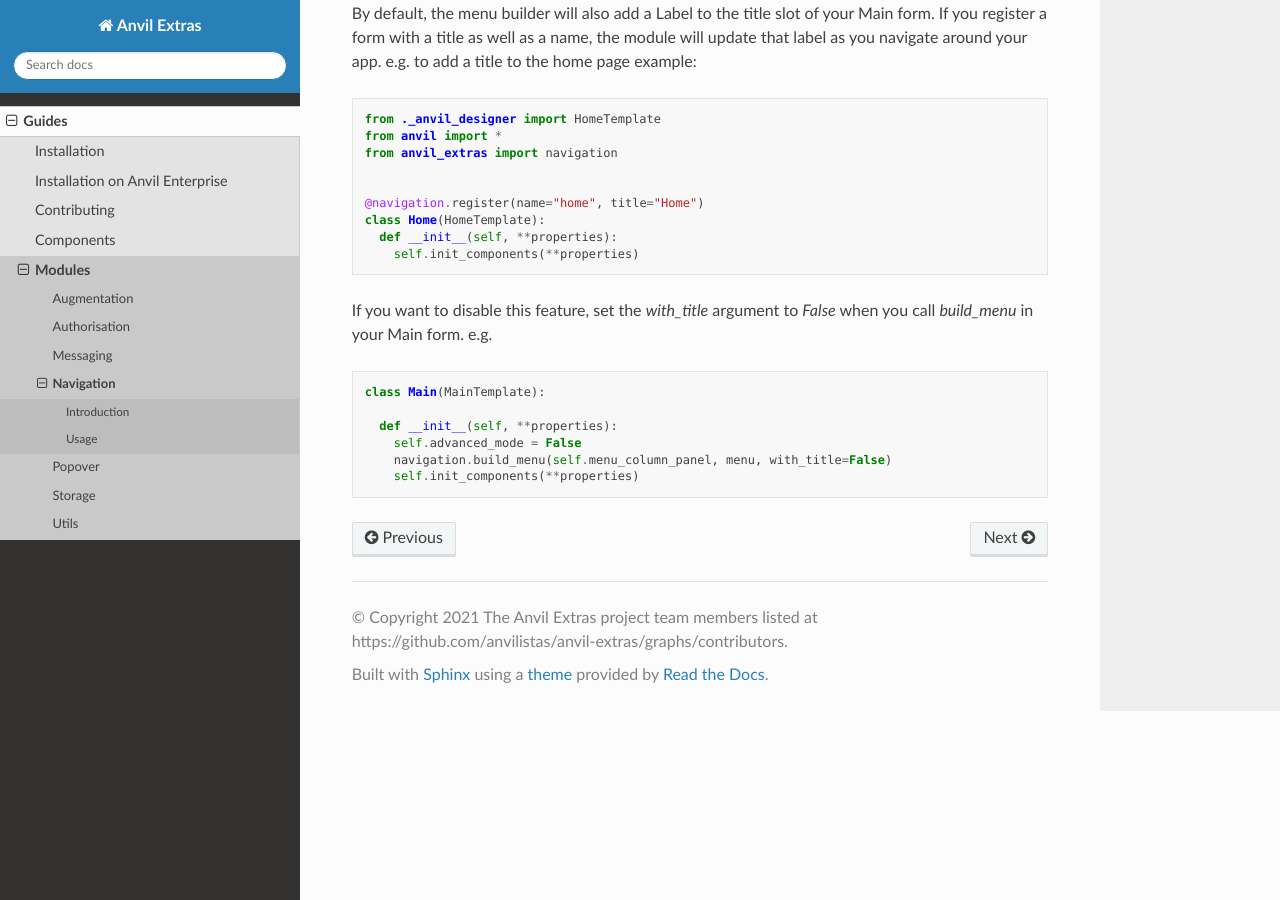
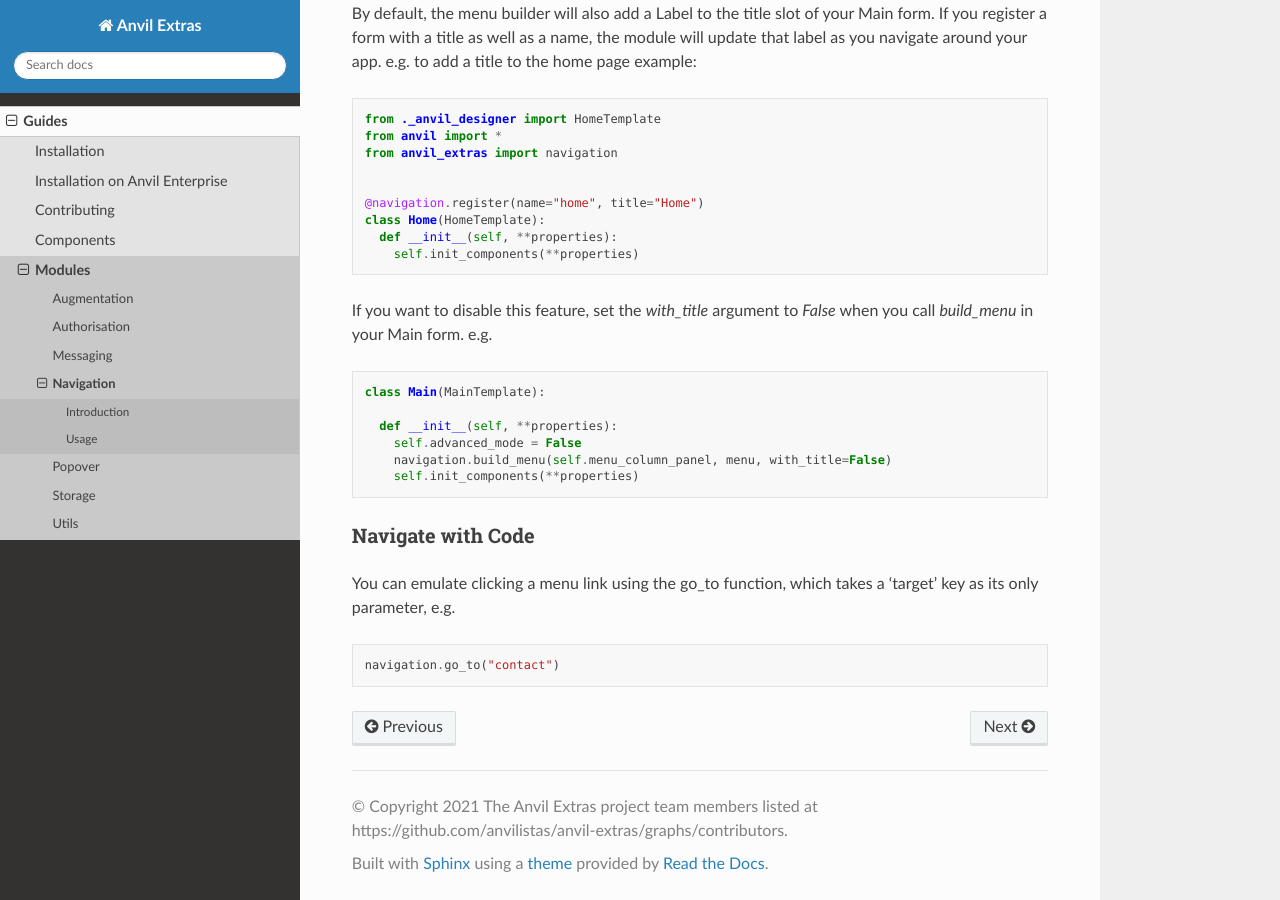
Before and after one commit to anvilistas/anvil-extras, a Sphinx documentation site: the page built from docs/guides/modules/navigation.rst, in a window 1280 px wide and 900 px high, scrolled down 2791 px. Built offline with Sphinx 7.4.7 and the Read the Docs theme 2.0.0, drawn with Linux system fonts in a browser that asks for light colours.

Commit message:
Add navigation.go_to docs

```diff
--- a/docs/guides/modules/navigation.rst
+++ b/docs/guides/modules/navigation.rst
@@ -143,3 +143,11 @@ If you want to disable this feature, set the `with_title` argument to `False` wh
         self.advanced_mode = False
         navigation.build_menu(self.menu_column_panel, menu, with_title=False)
         self.init_components(**properties)
+
+Navigate with Code
++++++++++++
+You can emulate clicking a menu link using the go_to function, which takes a 'target' key as its only parameter, e.g.
+
+.. code-block:: python
+
+    navigation.go_to("contact")
```
